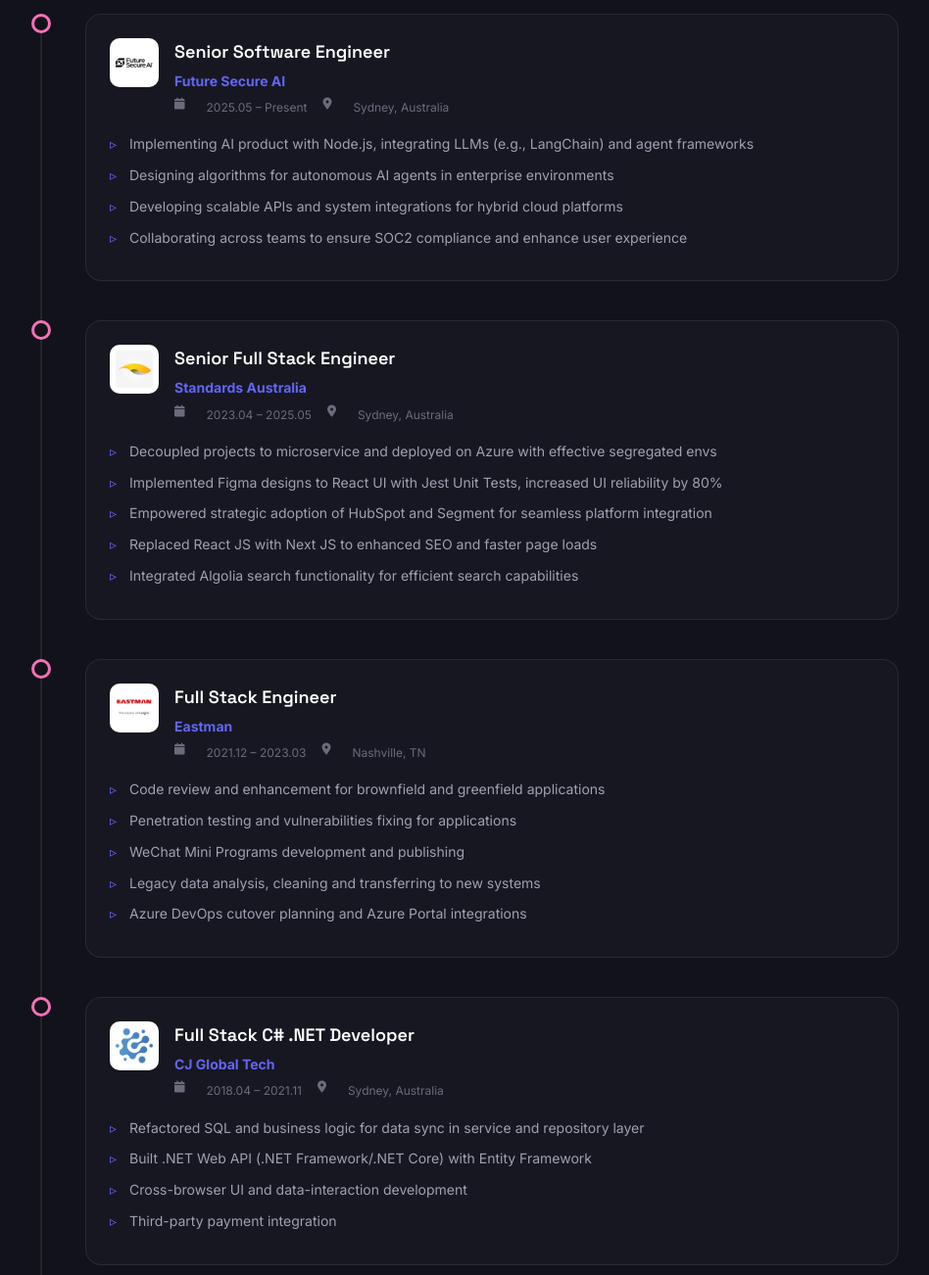
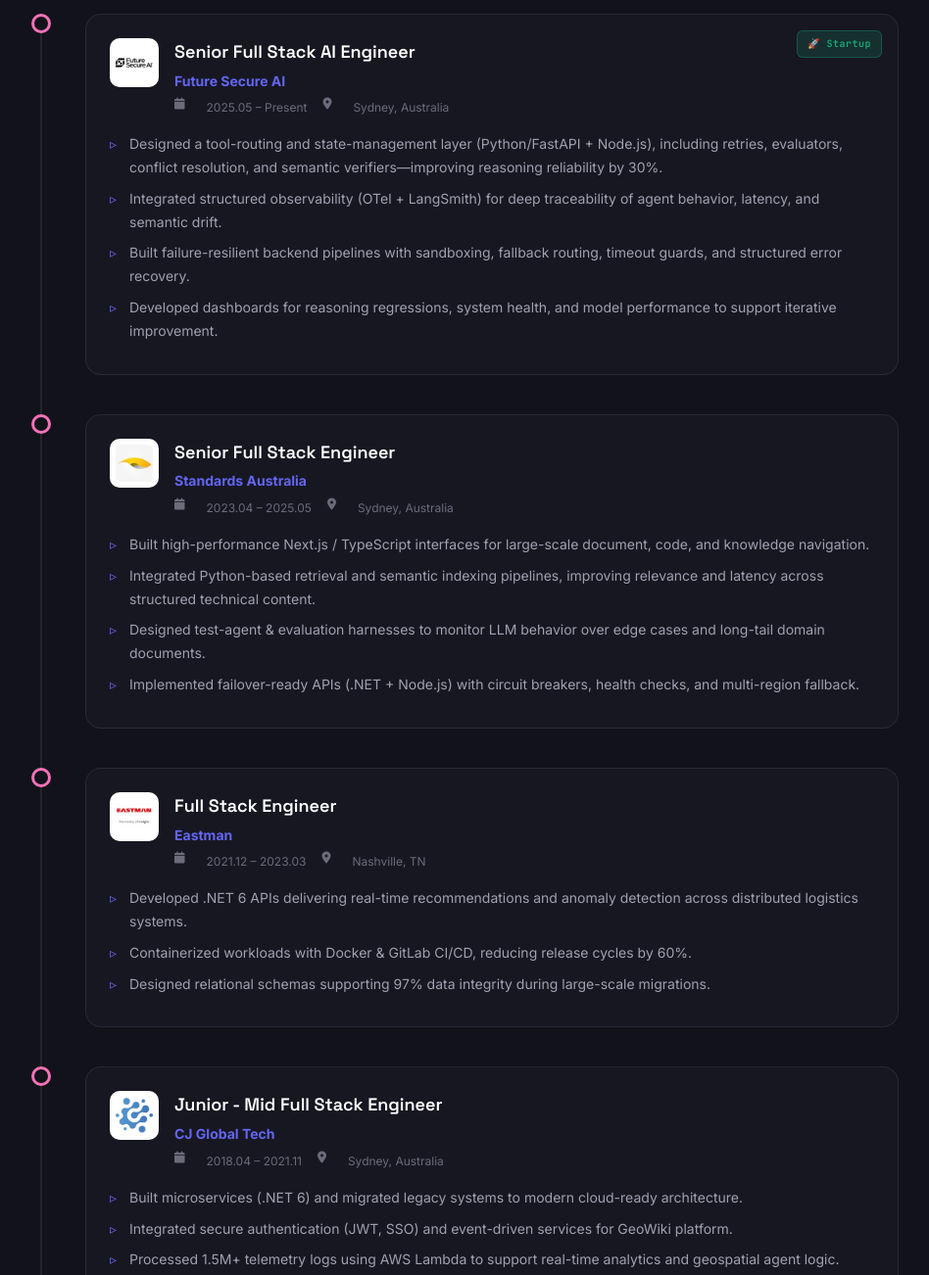
Before and after one commit to Jacklau9515AI/jacklau9515ai.github.io, a plain HTML site: page index.html in a window 1280 px wide. Shown: the part 3220-4522 px from the top of the page at 98% size, without its empty margins (173-1121 px from the left). Drawn offline with Linux system fonts and the light colour scheme; animation ran at ten frames a second.

Commit message:
Resume Updates

```diff
--- a/index.html
+++ b/index.html
@@ -345,10 +345,11 @@
         <div class="timeline-item">
           <div class="timeline-marker work"></div>
           <div class="timeline-content">
+            <span class="timeline-badge startup">🚀 Startup</span>
             <div class="timeline-header">
               <img src="images/resumes/future_secure_ai_logo.png" alt="Future Secure AI" class="company-logo">
               <div class="timeline-info">
-                <h3>Senior Software Engineer</h3>
+                <h3>Senior Full Stack AI Engineer</h3>
                 <h4><a href="https://www.futuresecure.ai" target="_blank">Future Secure AI</a></h4>
                 <span class="timeline-meta">
                   <i class="fas fa-calendar"></i> 2025.05 – Present
@@ -357,10 +358,10 @@
               </div>
             </div>
             <ul class="timeline-details">
-              <li>Implementing AI product with Node.js, integrating LLMs (e.g., LangChain) and agent frameworks</li>
-              <li>Designing algorithms for autonomous AI agents in enterprise environments</li>
-              <li>Developing scalable APIs and system integrations for hybrid cloud platforms</li>
-              <li>Collaborating across teams to ensure SOC2 compliance and enhance user experience</li>
+              <li>Designed a tool-routing and state-management layer (Python/FastAPI + Node.js), including retries, evaluators, conflict resolution, and semantic verifiers—improving reasoning reliability by 30%.</li>
+              <li>Integrated structured observability (OTel + LangSmith) for deep traceability of agent behavior, latency, and semantic drift.</li>
+              <li>Built failure-resilient backend pipelines with sandboxing, fallback routing, timeout guards, and structured error recovery.</li>
+              <li>Developed dashboards for reasoning regressions, system health, and model performance to support iterative improvement.</li>
             </ul>
           </div>
         </div>
@@ -380,11 +381,10 @@
               </div>
             </div>
             <ul class="timeline-details">
-              <li>Decoupled projects to microservice and deployed on Azure with effective segregated envs</li>
-              <li>Implemented Figma designs to React UI with Jest Unit Tests, increased UI reliability by 80%</li>
-              <li>Empowered strategic adoption of HubSpot and Segment for seamless platform integration</li>
-              <li>Replaced React JS with Next JS to enhanced SEO and faster page loads</li>
-              <li>Integrated Algolia search functionality for efficient search capabilities</li>
+              <li>Built high-performance Next.js / TypeScript interfaces for large-scale document, code, and knowledge navigation.</li>
+              <li>Integrated Python-based retrieval and semantic indexing pipelines, improving relevance and latency across structured technical content.</li>
+              <li>Designed test-agent & evaluation harnesses to monitor LLM behavior over edge cases and long-tail domain documents.</li>
+              <li>Implemented failover-ready APIs (.NET + Node.js) with circuit breakers, health checks, and multi-region fallback.</li>
             </ul>
           </div>
         </div>
@@ -404,11 +404,9 @@
               </div>
             </div>
             <ul class="timeline-details">
-              <li>Code review and enhancement for brownfield and greenfield applications</li>
-              <li>Penetration testing and vulnerabilities fixing for applications</li>
-              <li>WeChat Mini Programs development and publishing</li>
-              <li>Legacy data analysis, cleaning and transferring to new systems</li>
-              <li>Azure DevOps cutover planning and Azure Portal integrations</li>
+              <li>Developed .NET 6 APIs delivering real-time recommendations and anomaly detection across distributed logistics systems.</li>
+              <li>Containerized workloads with Docker & GitLab CI/CD, reducing release cycles by 60%.</li>
+              <li>Designed relational schemas supporting 97% data integrity during large-scale migrations.</li>
             </ul>
           </div>
         </div>
@@ -419,7 +417,7 @@
             <div class="timeline-header">
               <img src="images/resumes/cjglobaltech_logo.png" alt="CJ Global Tech" class="company-logo">
               <div class="timeline-info">
-                <h3>Full Stack C# .NET Developer</h3>
+                <h3>Junior - Mid Full Stack Engineer</h3>
                 <h4><a href="https://www.linkedin.com/company/cjglobaltech" target="_blank">CJ Global Tech</a></h4>
                 <span class="timeline-meta">
                   <i class="fas fa-calendar"></i> 2018.04 – 2021.11
@@ -428,10 +426,9 @@
               </div>
             </div>
             <ul class="timeline-details">
-              <li>Refactored SQL and business logic for data sync in service and repository layer</li>
-              <li>Built .NET Web API (.NET Framework/.NET Core) with Entity Framework</li>
-              <li>Cross-browser UI and data-interaction development</li>
-              <li>Third-party payment integration</li>
+              <li>Built microservices (.NET 6) and migrated legacy systems to modern cloud-ready architecture.</li>
+              <li>Integrated secure authentication (JWT, SSO) and event-driven services for GeoWiki platform.</li>
+              <li>Processed 1.5M+ telemetry logs using AWS Lambda to support real-time analytics and geospatial agent logic.</li>
             </ul>
           </div>
         </div>
--- a/styles/modern.css
+++ b/styles/modern.css
@@ -843,6 +843,25 @@
   border-radius: 16px;
   padding: 24px;
   transition: var(--transition-base);
+  position: relative;
+}
+
+.timeline-badge {
+  position: absolute;
+  top: 16px;
+  right: 16px;
+  font-family: var(--font-mono);
+  font-size: 10px;
+  font-weight: 500;
+  padding: 5px 10px;
+  border-radius: 6px;
+  letter-spacing: 0.5px;
+}
+
+.timeline-badge.startup {
+  background: rgba(16, 185, 129, 0.15);
+  color: #10b981;
+  border: 1px solid rgba(16, 185, 129, 0.3);
 }
 
 .timeline-content:hover {
```
